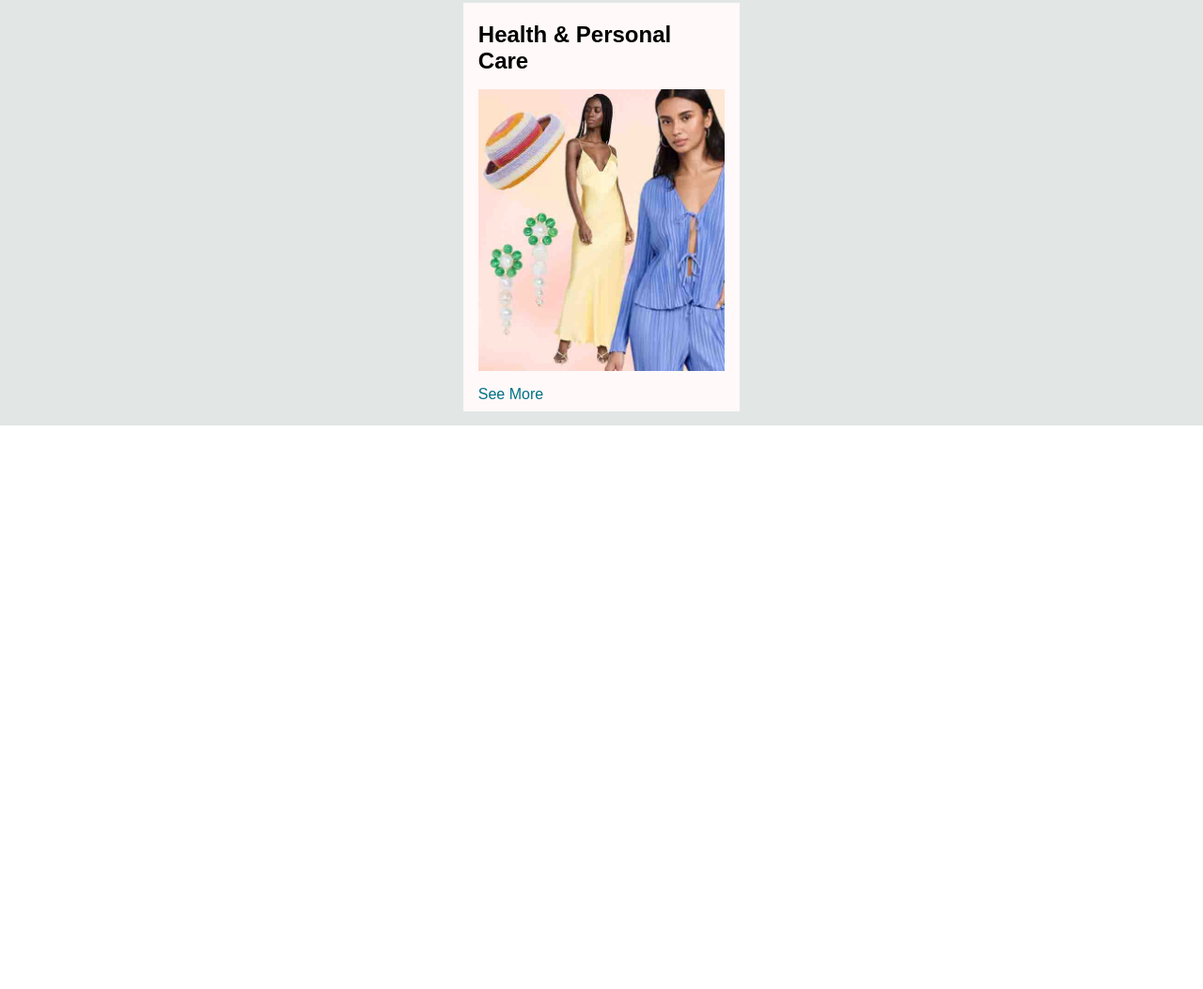
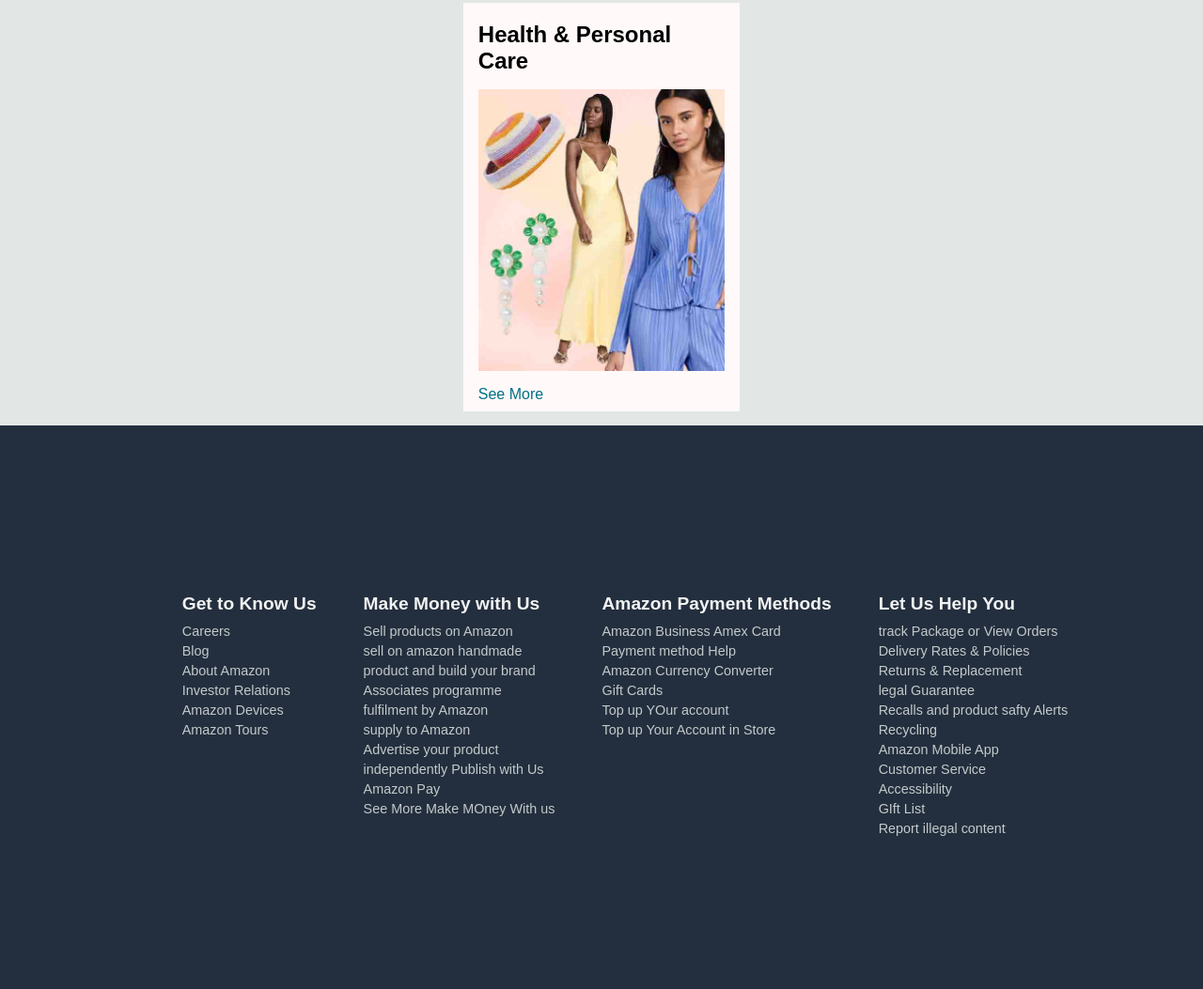
Before and after one commit to omkar2020o/amazone-clonewebsite, a plain HTML site: page index.html in a window 1280 px wide. Shown: the part 1857-2910 px from the top of the page at 94% size. Before the commit the page ends 2310 px from the top, so only its background shows below. Drawn offline with Linux system fonts and the light colour scheme.

Commit message:
added the footer to amazon clone web page

```diff
--- a/index.html
+++ b/index.html
@@ -131,5 +131,58 @@
             </div>
          </div>
     </div>
+    <footer class="footer">
+        <div class="footer-content">
+            <div class="footer-box">
+                <h3>Get to Know Us</h3>
+                <p>Careers</p>
+                <p>Blog</p>
+                <p>About Amazon</p>
+                <p>Investor Relations</p>
+                <p>Amazon Devices</p>
+                <p>Amazon Tours</p>
+            </div>
+            <div class="footer-box">
+            <h3>Make Money with Us</h3>
+            <p>Sell products on Amazon</p>
+            <P>sell on amazon handmade</P>
+            <p>product and build your brand</p>
+            <p>Associates programme</p>
+            <p>fulfilment by Amazon</p>
+            <P>supply to Amazon</P>
+            <p>Advertise your product</p>
+            <p>independently Publish with Us</p>
+            <p>Amazon Pay</p>
+            <p>See More Make MOney With us</p>
+            </div>
+
+            <div class="footer-box">
+                <h3>Amazon Payment Methods</h3>
+                <p>Amazon Business Amex Card</p>
+                <p>Payment method Help</p>
+                <P>Amazon Currency Converter</P>
+                <p>Gift Cards</p>
+                <p>Top up YOur account</p>
+                <p>Top up Your Account in Store</p>
+            </div>
+
+            <div class="footer-box">
+                <h3>Let Us Help You</h3>
+                <p>track Package or View Orders</p>
+                <p>Delivery Rates & Policies</p>
+                <p>Returns & Replacement</p>
+                <p>legal Guarantee</p>
+                <p>Recalls and product safty Alerts</p>
+                <p>Recycling</p>
+                <p>Amazon Mobile App</p>
+                <p>Customer Service</p>
+                <p>Accessibility</p>
+                <p>GIft List</p>
+                <p>Report illegal content</p>
+            </div>
+
+            </div>
+
+    </footer>
 </body>
 </html>
--- a/style/style.css
+++ b/style/style.css
@@ -203,3 +203,50 @@ span{
 .box-content p{
     color: #007185;
 }
+
+/* footer */
+.footer{
+    background-color: #232F3E;
+    flex-wrap: wrap;
+    height: 600px;
+    align-items: center;
+    justify-content: space-evenly;
+    display: flex;
+}
+
+.footer-content{
+    /* width: 30%; */
+    margin-top: 20px;
+    display: flex;
+    padding: 30px;
+}
+
+
+
+.footer-box{
+    display: flex;
+    flex-direction: column;
+    margin-left: 50px;
+
+}
+
+@media (max-width: 768px){
+    .footer-content{
+        display: flex;
+        flex-direction: column;
+    }
+}
+
+.footer-box h3{
+    font-size: 1.2rem;
+    margin-bottom: 10px;
+    font-weight: 900;
+    color: #f3f3f3;
+}
+
+.footer-box p{
+    font-size: 0.9rem;
+    margin-bottom: 5px;
+    font-weight: 400px;
+    color: #e2e7e6d6;
+}
```
